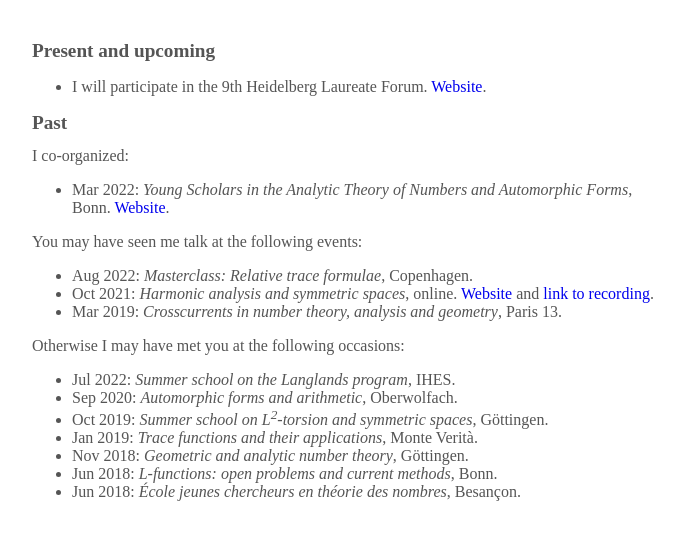
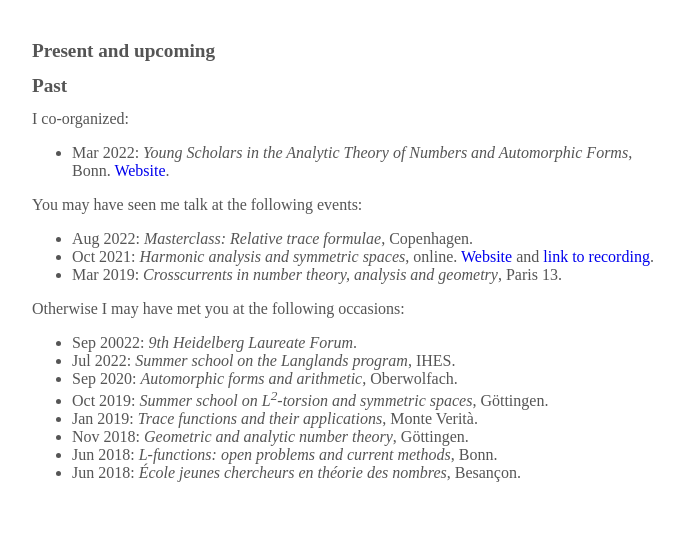
Before and after one commit to bartmichels/bartmichels.github.io, a plain HTML site: page activities.html in a window 1280 px wide. Shown: the part 238-778 px from the top of the page, without its empty margins (288-986 px from the left). Drawn offline with Linux system fonts and the light colour scheme.

Commit message:
Update activities.html

```diff
--- a/activities.html
+++ b/activities.html
@@ -26,9 +26,6 @@
             </div>
             <div class="content">
                 <h1>Present and upcoming</h1>
-                <ul>
-                    <li>I will participate in the 9th Heidelberg Laureate Forum. <a href="https://www.heidelberg-laureate-forum.org/">Website</a>.</li>
-                </ul>
                 <h1>Past</h1>
                 I co-organized:
                 <ul>
@@ -43,6 +40,7 @@
                 </ul>
                 Otherwise I may have met you at the following occasions:
                 <ul>
+                    <li>Sep 20022: <i>9th Heidelberg Laureate Forum</i>.</li>
                     <li>Jul 2022: <i>Summer school on the Langlands program</i>, IHES.</li>
                     <li>Sep 2020: <i>Automorphic forms and arithmetic</i>, Oberwolfach.</li>
                     <li>Oct 2019: <i>Summer school on L<sup>2</sup>-torsion and symmetric spaces</i>, Göttingen.</li>
```
